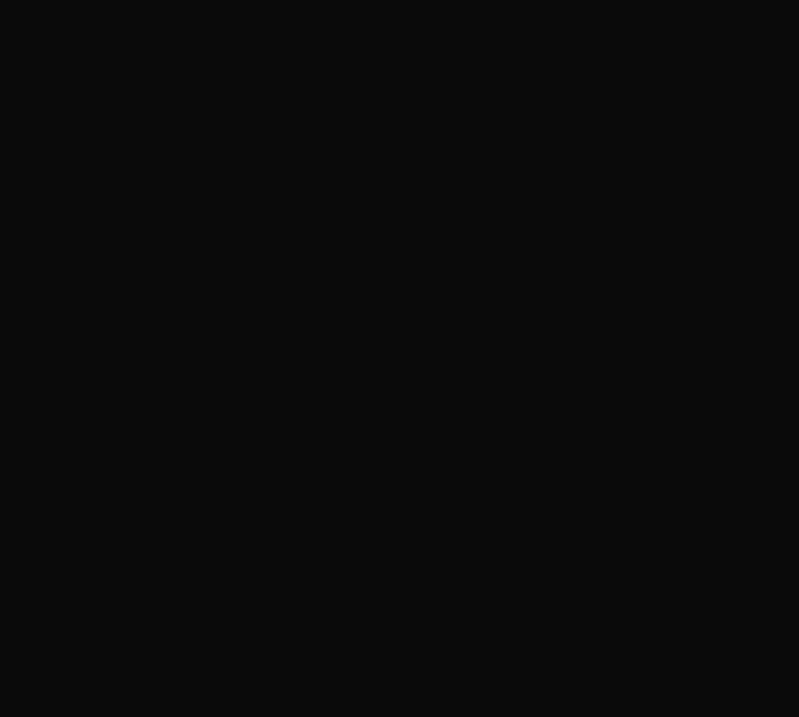
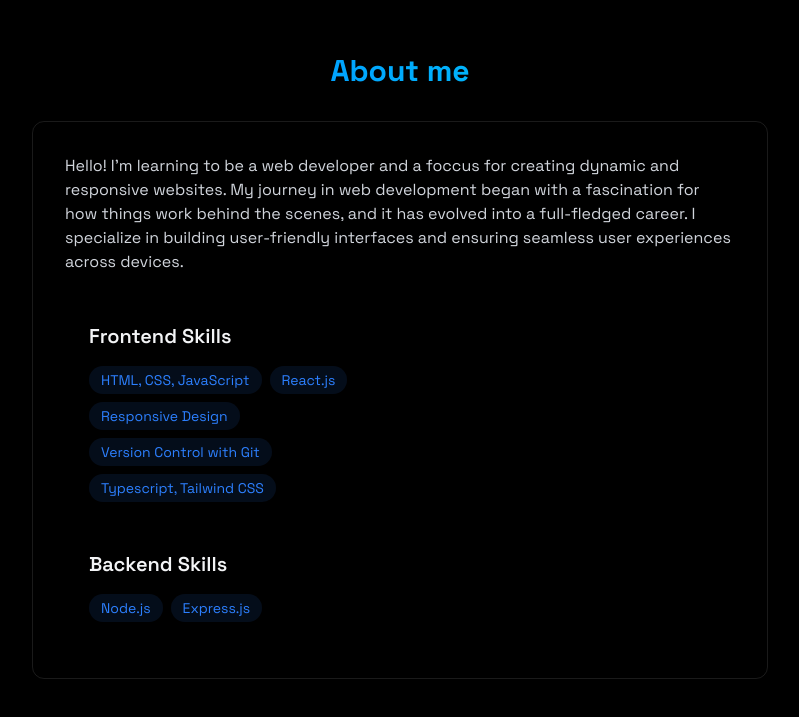
Before and after one commit to Normanpozuelos/norman-portfolio, a React (Vite) app: page / in a window 1280 px wide. Shown: the part 827-1544 px from the top of the page, without its empty margins (240-1039 px from the left). Before the commit the page ends 800 px from the top, so only its background shows below. Built offline with nearby package versions, Linux system fonts and the light colour scheme.

Commit message:
"skills"

```diff
--- a/src/App.jsx
+++ b/src/App.jsx
@@ -5,6 +5,7 @@ import { MobileMenu } from './components/MobileMenu'
 import { Home } from './components/sections/Home'
 import './App.css'
 import './index.css'
+import { About } from './components/sections/About'
 
 function App() {
   const [isLoaded, setIsLoaded] = useState(false);
@@ -19,6 +20,7 @@ function App() {
         <Navbar menuOpen={menuOpen} setMenuOpen={setMenuOpen}/>
         <MobileMenu menuOpen={menuOpen} setMenuOpen={setMenuOpen}/>
         <Home />
+        <About />
       </div>
 
     </>
--- a/src/components/sections/About.jsx
+++ b/src/components/sections/About.jsx
@@ -0,0 +1,60 @@
+
+export const About = () => {
+
+    const frontendSkills = [
+        "HTML, CSS, JavaScript",
+        "React.js",
+        "Responsive Design",
+        "Version Control with Git",
+        "Typescript, Tailwind CSS",
+    ];
+
+    const backendSkills = ["Node.js", "Express.js",   ];
+
+    return (
+        <section id="about" className="min-h-screen flex items-center- justify-center- py-20">
+            <div className="max-w-3xl mx-auto px-4">
+                <h2 className="text-3xl font-bold mb-8 bg-gradient-to-r from-blue-500 to-cyan-400
+                bg-clip-text text-transparent text-center" >About me</h2>
+                <div className="rounded-xl p-8 border-white/10 border hover:-translate-y-1 transition-all" >
+                    <p className="text-gray-300 mb-6">
+                        Hello! I'm learning to be a web developer and a foccus for creating dynamic and responsive websites.
+                        My journey in web development began with a fascination for how things work behind the scenes,
+                        and it has evolved into a full-fledged career. I specialize in building user-friendly interfaces
+                        and ensuring seamless user experiences across devices.
+                    </p>
+                    <div className="grid grid-cols-1 md:grid-cols-2 gap-6">
+                        <div className="rounded-xl p-6 hover:-translate-y-1 transition-all">
+                            <h3 className="text-xl font-semibold mb-4">Frontend Skills</h3>
+                            <div className="flex flex-wrap gap-2">
+                                {frontendSkills.map((skill, index) => (
+                                    <span key={index} className="bg-blue-500/10 text-blue-500 py-1 px-3  rounded-full
+                                    text-sm  hover:bg-blue-500/20 hover:shadow-[0_2px_8px_rgba(59,130,246,0.2)]
+                                    transition">
+                                        {skill}
+                                    </span>
+                                ))}
+                            </div>
+
+                        </div>
+                    </div>
+                    <div className="grid grid-cols-1 md:grid-cols-2 gap-6">
+                        <div className="rounded-xl p-6 hover:-translate-y-1 transition-all">
+                            <h3 className="text-xl font-semibold mb-4">Backend Skills</h3>
+                            <div className="flex flex-wrap gap-2">
+                                {backendSkills.map((skill, index) => (
+                                    <span key={index} className="bg-blue-500/10 text-blue-500 py-1 px-3  rounded-full
+                                    text-sm  hover:bg-blue-500/20 hover:shadow-[0_2px_8px_rgba(59,130,246,0.2)]
+                                    transition">
+                                        {skill}
+                                    </span>
+                                ))}
+                            </div>
+
+                        </div>
+                    </div>
+                </div>
+            </div>
+        </section>
+    )
+    }
--- a/src/components/sections/Home.jsx
+++ b/src/components/sections/Home.jsx
@@ -4,7 +4,7 @@ export const Home = () => {
         <section id="home" className="min-h-screen flex items-center justify-center relative" >
 
             <div className="text-center z-10  px-4">
-                <h1 className="text-5xl md:text-7xl font-bold mb-6 bg-gradient-to-r from-purple-500 to-blue-500
+                <h1 className="text-5xl md:text-7xl font-bold mb-6 bg-gradient-to-r from-blue-500 to-cyan-400
                                text-transparent bg-clip-text
                               leading-right ">
                     Welcome to My Portfolio</h1>
```
